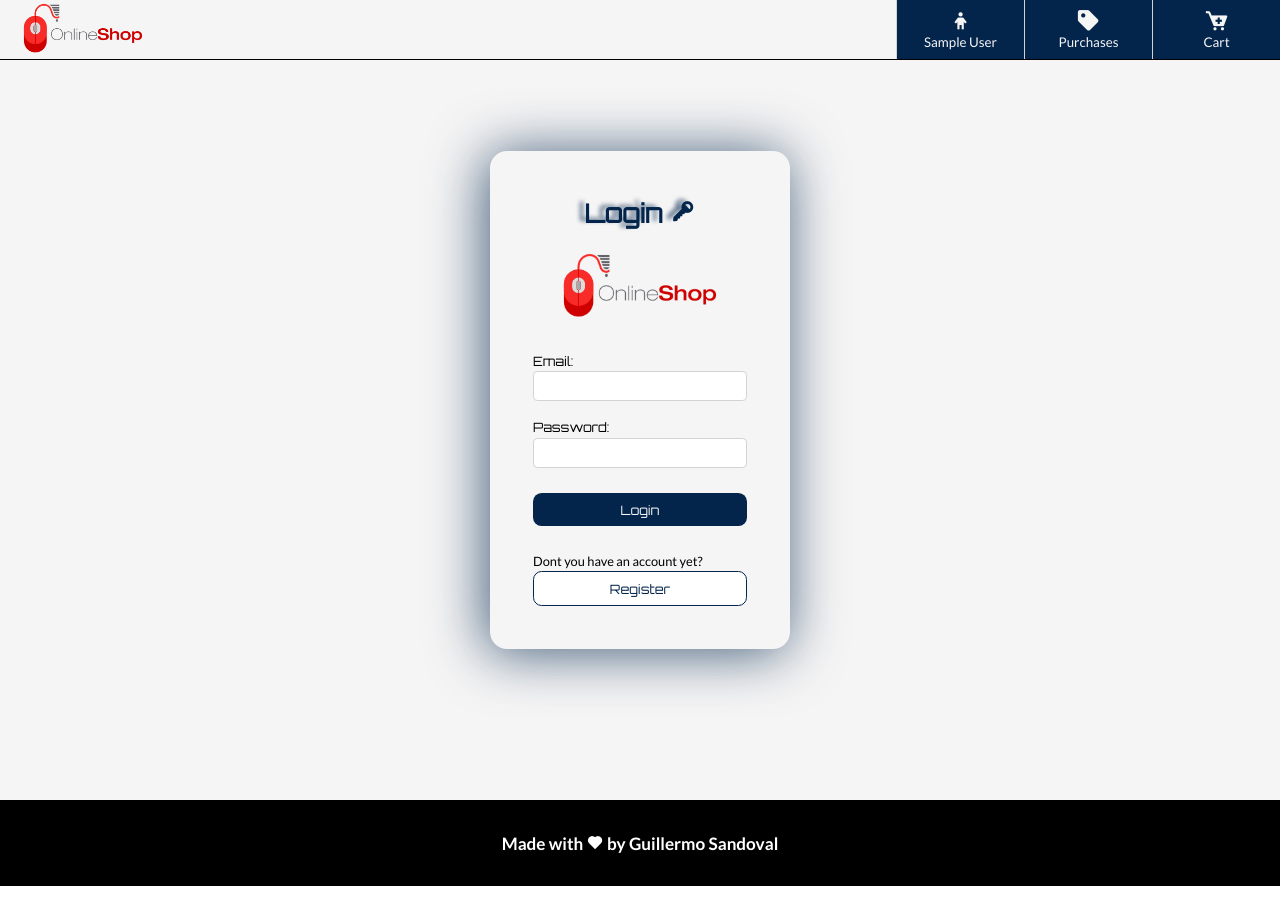
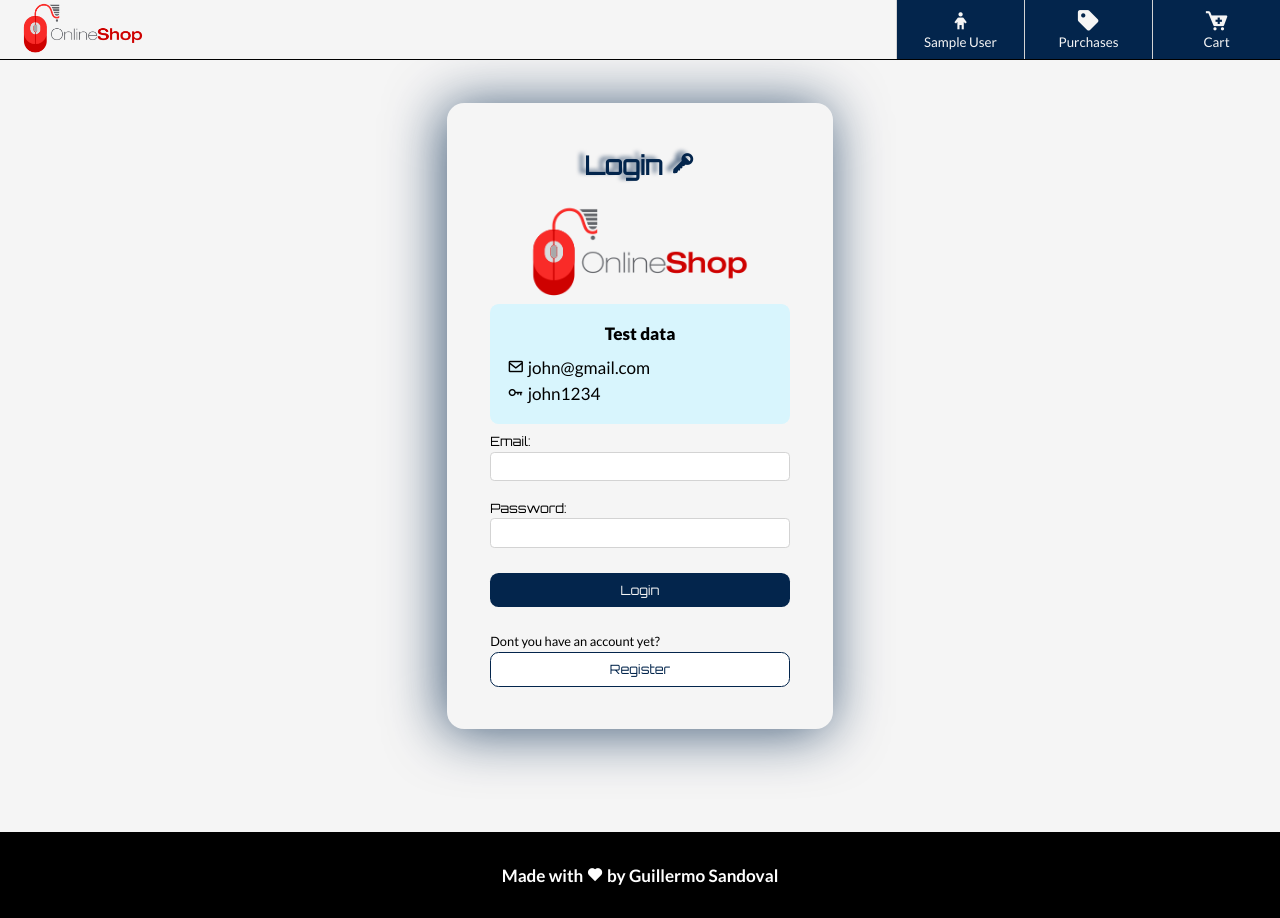
Before and after one commit to MemoSan27/react-ecommerce-own, a React (Vite) app: page /#/login in a window 1280 px wide. Before the commit the page ends 886 px from the top, so only its background shows below. Built offline with nearby package versions, Linux system fonts and the light colour scheme; sample sign-in values are in the browser's storage.

Commit message:
test data added

```diff
--- a/src/App.css
+++ b/src/App.css
@@ -75,7 +75,7 @@ label{
 }
 .form{
     background-color: var(--containerLR);
-    max-width: 35rem;
+    max-width: 45rem;
     width: 80%;
     margin: 12rem auto;
     padding: 5rem;
--- a/src/components/LoginPage/FormLogin.jsx
+++ b/src/components/LoginPage/FormLogin.jsx
@@ -54,6 +54,11 @@ const FormLogin = () => {
         <div className="shop" onClick={handleNavigateHome}>
           <img src={logo} alt="Company Logo" />
         </div>
+        <div className="testing__data">
+          <p className="test__title">Test data</p>
+          <p className="test__info"> <i class='bx bx-envelope' ></i> john@gmail.com</p>
+          <p className="test__info"><i class='bx bx-key' ></i> john1234</p>
+        </div>
         { error && (<div className="error__message"> <p>{errorMessage}</p> </div> ) }
         <label>
           <span className="form__span">Email:</span>
--- a/src/pages/styles/LoginPage.css
+++ b/src/pages/styles/LoginPage.css
@@ -14,3 +14,15 @@
     margin-top: -10rem;
     margin-bottom: -10rem;
 }
+.testing__data{
+    background-color: #D8F5FD;
+    padding: 2rem;
+    margin-bottom: 1rem;
+    font-size: 2rem;
+    border-radius: 1rem;
+}
+.test__title{
+    text-align: center;
+    font-weight: 900;
+    margin-bottom: 1rem;
+}
```
